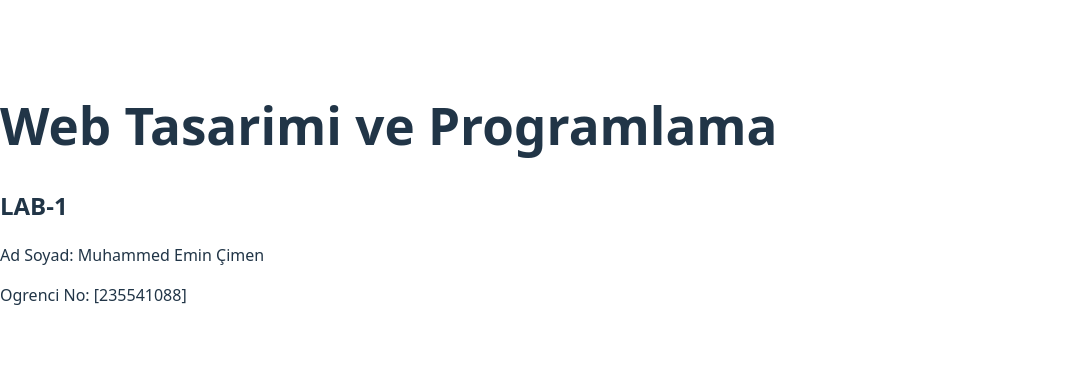
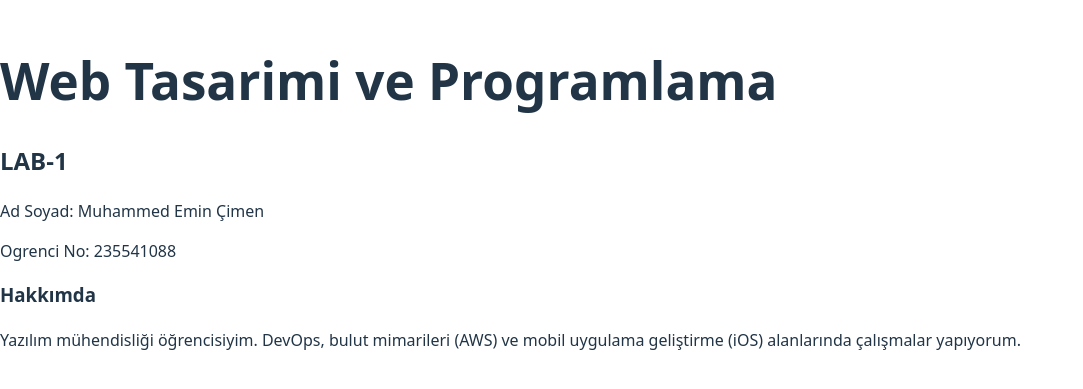
Before and after one commit to muhammedemincmn/web-lab-hello, a React (Vite) app: page / in a window 1280 px wide. Shown: the part 207-596 px from the top of the page, without its empty margins (0-1083 px from the left). Built offline with nearby package versions, Linux system fonts and the light colour scheme.

Commit message:
style: update body background color to #f0f8ff

```diff
--- a/src/App.tsx
+++ b/src/App.tsx
@@ -4,7 +4,9 @@ function App() {
       <h1>Web Tasarimi ve Programlama</h1>
       <h2>LAB-1</h2>
       <p>Ad Soyad: Muhammed Emin Çimen</p>
-      <p>Ogrenci No: [235541088]</p>
+      <p>Ogrenci No: 235541088</p>
+      <h3>Hakkımda</h3>
+      <p>Yazılım mühendisliği öğrencisiyim. DevOps, bulut mimarileri (AWS) ve mobil uygulama geliştirme (iOS) alanlarında çalışmalar yapıyorum.</p>
     </div>
   )
 }
```
